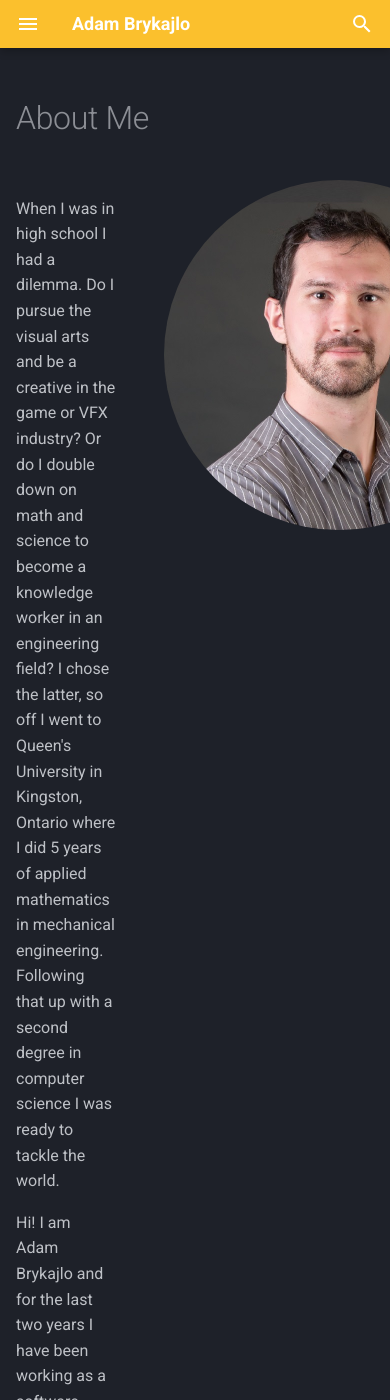
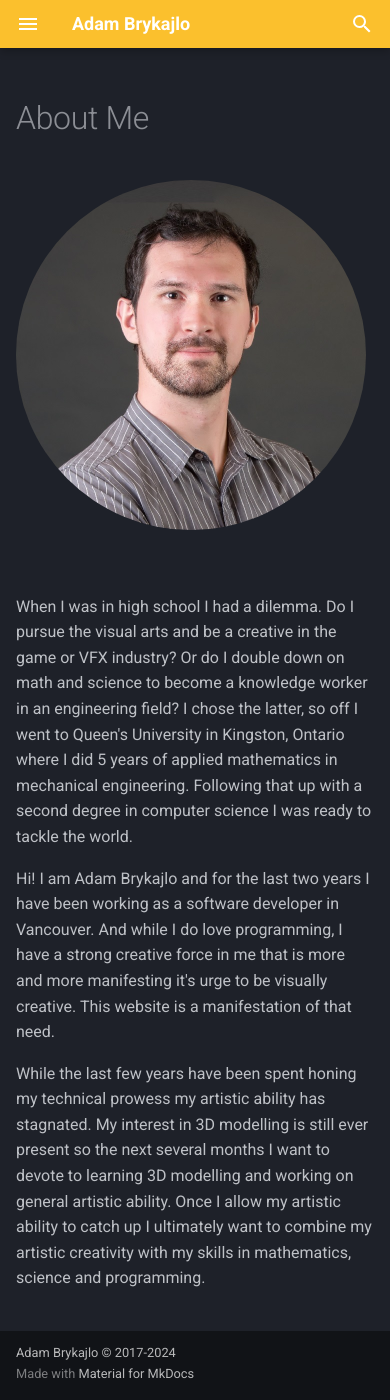
Before and after one commit to abrykajlo/abrykajlo.github.io, an MkDocs documentation site: the page built from docs/about.md, in a window 390 px wide and 1400 px high. Built offline with MkDocs 1.6.1 and Material for MkDocs 9.7.7, drawn with Linux system fonts in a browser that asks for light colours.

Commit message:
fix about me sizing for mobile phones

```diff
--- a/docs/stylesheets/extra.css
+++ b/docs/stylesheets/extra.css
@@ -23,3 +23,13 @@
   height: 350px;
   border-radius: 50%;
 }
+
+@media (max-width: 780px) {
+  .about {
+    flex-direction: column;
+  }
+
+  .about > img {
+    order: -1;
+  }
+}
```
